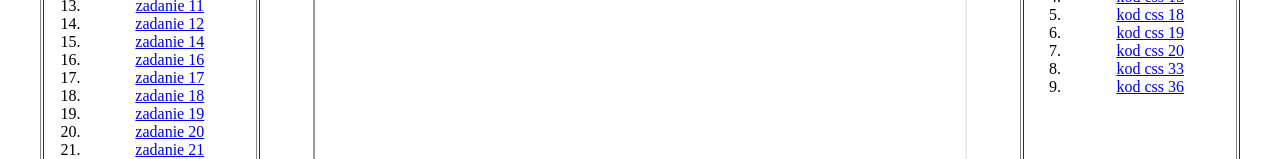
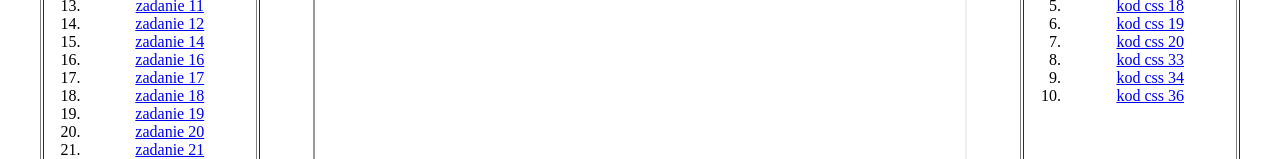
Before and after one commit to kapilexior/css, a plain HTML site: page index.html in a window 1280 px wide. Shown: the part 343-502 px from the top of the page. Drawn offline with Linux system fonts and the light colour scheme.

Commit message:
Update index.html

```diff
--- a/index.html
+++ b/index.html
@@ -51,7 +51,7 @@ kody zadan
    <li><a href="kodcss19.html" target="glowna">kod css 19</a></li>
    <li><a href="kodcss20.html" target="glowna">kod css 20</a></li>
    <li><a href="kodcss33.html" target="glowna">kod css 33</a></li>
-
+   <li><a href="kodcss34.html" target="glowna">kod css 34</a></li>
    <li><a href="kodcss36.html" target="glowna">kod css 36</a></li>
 
 
```
